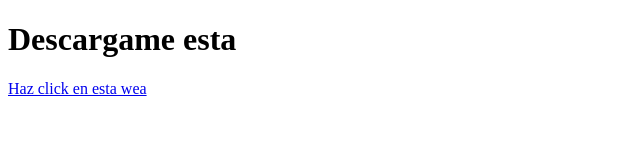
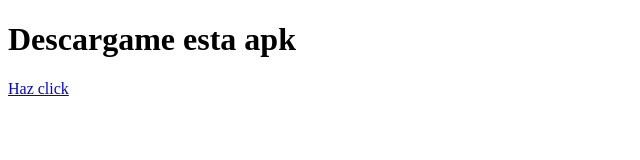
Before and after one commit to NehuelNF/apk_AppPalmerita, a plain HTML site: page index.html in a window 1280 px wide. Shown: the whole page, without its empty margins (0-640 px from the left). Drawn offline with Linux system fonts and the light colour scheme.

Commit message:
Update index.html

```diff
--- a/index.html
+++ b/index.html
@@ -7,8 +7,8 @@
 </head>
 <body>
 
-<h1>Descargame esta</h1>
-<a href="app-debug.apk" download>Haz click en esta wea</a>
+<h1>Descargame esta apk</h1>
+<a href="app-debug.apk" download>Haz click </a>
 
 </body>
 </html>
```
